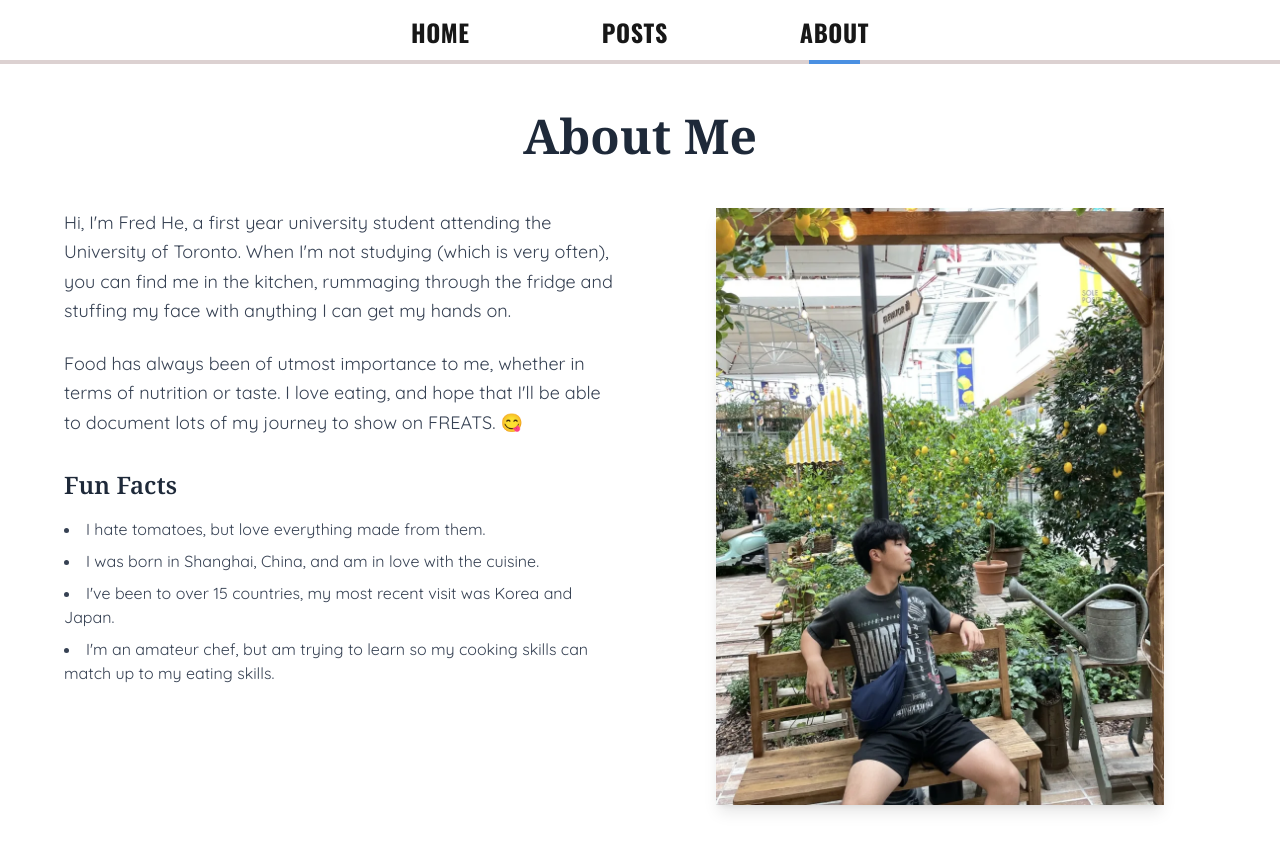
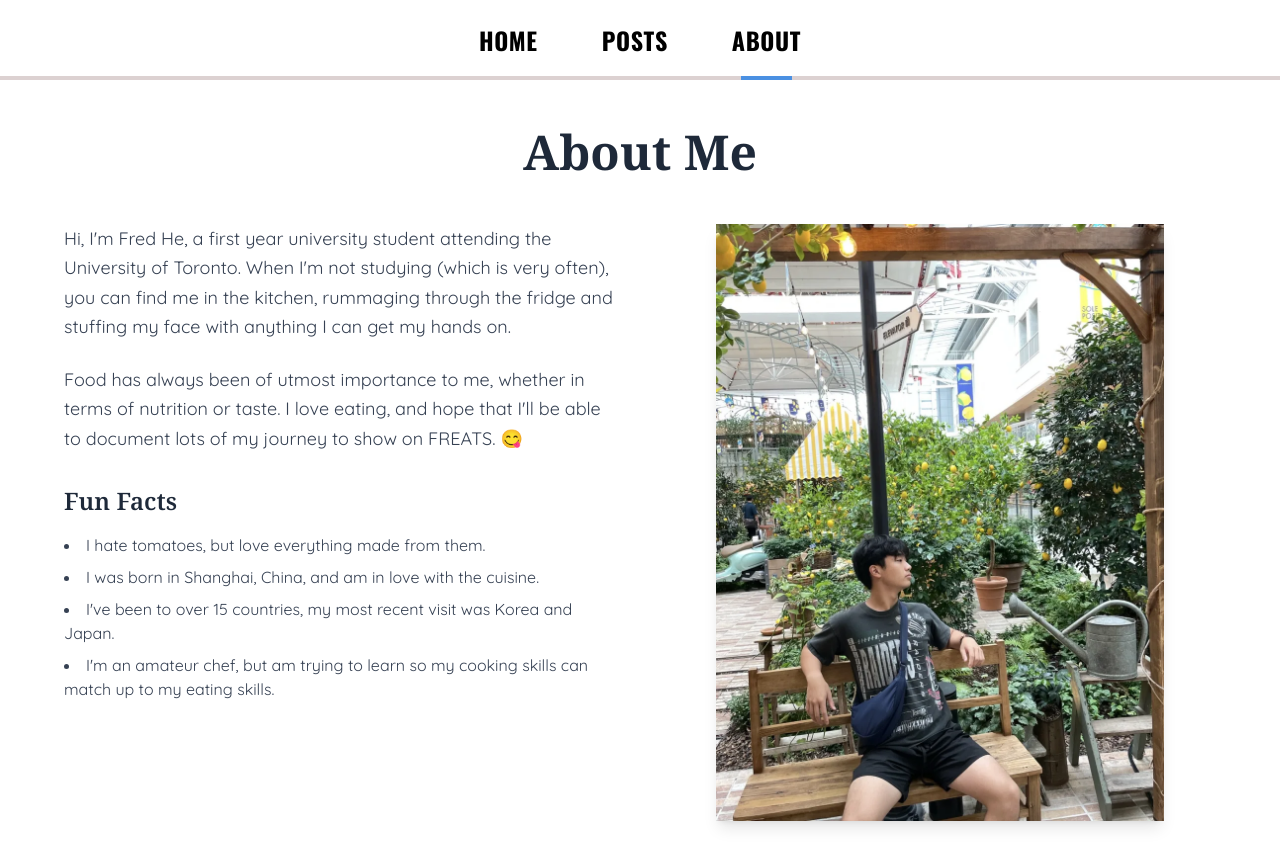
Before and after one commit to fredh2006/freats, a Next.js app in the folder freats/: page /about in a window 1280 px wide. Shown: the top 866 px of the page. Built offline with nearby package versions, Linux system fonts and the light colour scheme.

Commit message:
final changes

```diff
--- a/freats/package.json
+++ b/freats/package.json
@@ -11,6 +11,7 @@
   "dependencies": {
     "@geist-ui/core": "^2.3.8",
     "@geist-ui/icons": "^1.0.2",
+    "dotenv": "^16.4.7",
     "mongodb": "^6.15.0",
     "next": "15.2.4",
     "react": "^19.0.0",
--- a/freats/src/app/page.js
+++ b/freats/src/app/page.js
@@ -37,11 +37,11 @@ export default function Home() {
               <Button />
             </div>
           </div>
-          <Link href="posts" className="shadow-sm min-h-[180px] sm:min-h-[300px] md:min-h-[400px] lg:min-h-[500px] bg-[url(/uoft.png)] bg-cover relative overflow-hidden bg-center">
+          <Link href="posts/6701ba7dc021bc454142a088" className="shadow-sm min-h-[180px] sm:min-h-[300px] md:min-h-[400px] lg:min-h-[500px] bg-[url(/uoft.png)] bg-cover relative overflow-hidden bg-center">
             <div href="/posts" className={`${noto_serif.className} text-sm sm:text-lg md:text-xl lg:text-2xl w-full sm:w-3/4 font-bold p-1.5 sm:p-3 absolute bottom-0 left-0 bg-white`}>Dishes that Remind me of Home</div>
           </Link>
-          <Link href="/posts" className="shadow-sm min-h-[180px] sm:min-h-[300px] md:min-h-[400px] lg:min-h-[500px] bg-[url(/japan.png)] bg-cover relative overflow-hidden bg-center">
-            <div href="/posts" className={`${noto_serif.className} text-sm sm:text-lg md:text-xl lg:text-2xl w-full sm:w-3/4 font-bold p-1.5 sm:p-3 absolute bottom-0 left-0 bg-white`}>Review: Japan</div>
+          <Link href="/posts/66ad7fe0de845afb0cef7f9a" className="shadow-sm min-h-[180px] sm:min-h-[300px] md:min-h-[400px] lg:min-h-[500px] bg-[url(/japan.png)] bg-cover relative overflow-hidden bg-center">
+            <div className={`${noto_serif.className} text-sm sm:text-lg md:text-xl lg:text-2xl w-full sm:w-3/4 font-bold p-1.5 sm:p-3 absolute bottom-0 left-0 bg-white`}>Review: Japan</div>
           </Link>
         </div>
       </div>
--- a/freats/src/app/posts/page.js
+++ b/freats/src/app/posts/page.js
@@ -2,6 +2,7 @@ import { MongoClient } from "mongodb";
 import Navbar from "../../components/Navbar";
 import { Quicksand, Noto_Serif } from "next/font/google";
 import Link from "next/link";
+require('dotenv').config()
 
 const quicksand = Quicksand({
   subsets: ['latin']
@@ -11,7 +12,7 @@ const noto_serif = Noto_Serif({
   subsets: ['latin']
 })
 
-const URI = "mongodb+srv://fredhe56:ieatdogs69420@freats.tjuajhz.mongodb.net/"
+const URI = process.env.DB_LINK
 const options = []
 
 let client = new MongoClient(URI, options)
--- a/freats/src/components/Navbar.js
+++ b/freats/src/components/Navbar.js
@@ -2,6 +2,7 @@
 
 import Link from "next/link";
 import { usePathname } from 'next/navigation';
+import { useState, useEffect } from 'react';
 import { Oswald } from "next/font/google";
 
 const oswald = Oswald({
@@ -10,57 +11,145 @@ const oswald = Oswald({
 
 export default function Navbar() {
     const pathname = usePathname();
+    const [isMenuOpen, setIsMenuOpen] = useState(false);
+    const [isMobile, setIsMobile] = useState(false);
+    const [isHovering, setIsHovering] = useState(false);
 
-    return (
-        <nav className="relative w-full bg-white flex justify-center items-center py-4">
-            <div className="absolute bottom-0 left-0 w-full h-[4px] bg-[#DCD1D1]"></div>
+    useEffect(() => {
+        const handleResize = () => {
+            setIsMobile(window.innerWidth < 768);
+            if (window.innerWidth >= 768) {
+                setIsMenuOpen(false);
+            }
+        };
 
-            <div className="flex space-x-25">
+        handleResize();
+
+        window.addEventListener('resize', handleResize);
+
+        return () => window.removeEventListener('resize', handleResize);
+    }, []);
+
+    const toggleMenu = () => {
+        setIsMenuOpen(!isMenuOpen);
+    };
+
+    useEffect(() => {
+        if (!isMenuOpen) return;
+
+        const handleClickOutside = (e) => {
+            if (!e.target.closest('nav')) {
+                setIsMenuOpen(false);
+            }
+        };
+
+        document.addEventListener('click', handleClickOutside);
+        return () => document.removeEventListener('click', handleClickOutside);
+    }, [isMenuOpen]);
+
+    const NavLinks = ({ mobile = false }) => (
+        <>
             <Link
                 href="/"
-                    className={`${oswald.className} relative text-2xl font-bold tracking-wide px-4`}
+                className={`${oswald.className} relative text-2xl font-bold tracking-wide px-4 py-2 ${
+                    mobile ? 'w-full text-center' : ''
+                }`}
+                onClick={() => setIsMenuOpen(false)}
             >
-                    <span className={`
-                       "transition-all duration-300 ease-in-out
-                        hover:text-[#4A90E2] hover:scale-105 inline-block
-                        text-black"
-                    `}>
+                <span className={`transition-all duration-300 ease-in-out hover:text-[#4A90E2] inline-block text-black ${
+                    pathname === '/' ? 'text-[#4A90E2]' : ''
+                }`}>
                     HOME
                 </span>
-                    {pathname === '/' && (
+                {pathname === '/' && !mobile && (
                     <div className="absolute bottom-[-1rem] left-1/4 w-1/2 h-[4px] bg-[#4A90E2] z-10"></div>
+                )}
+                {pathname === '/' && mobile && (
+                    <div className="absolute top-0 left-0 w-1 h-full bg-[#4A90E2]"></div>
                 )}
             </Link>
             <Link
                 href="/posts"
-                    className={`${oswald.className} relative text-2xl font-bold tracking-wide px-4`}
+                className={`${oswald.className} relative text-2xl font-bold tracking-wide px-4 py-2 ${
+                    mobile ? 'w-full text-center' : ''
+                }`}
+                onClick={() => setIsMenuOpen(false)}
             >
-                    <span className={`
-                        "transition-all duration-300 ease-in-out
-                        hover:text-[#4A90E2] hover:scale-105 inline-block
-                        text-black"
-                    `}>
+                <span className={`transition-all duration-300 ease-in-out hover:text-[#4A90E2] inline-block text-black ${
+                    pathname === '/posts' ? 'text-[#4A90E2]' : ''
+                }`}>
                     POSTS
                 </span>
-                    {pathname === '/posts' && (
+                {pathname === '/posts' && !mobile && (
                     <div className="absolute bottom-[-1rem] left-1/4 w-1/2 h-[4px] bg-[#4A90E2] z-10"></div>
+                )}
+                {pathname === '/posts' && mobile && (
+                    <div className="absolute top-0 left-0 w-1 h-full bg-[#4A90E2]"></div>
                 )}
             </Link>
             <Link
                 href="/about"
-                    className={`${oswald.className} relative text-2xl font-bold tracking-wide px-4`}
+                className={`${oswald.className} relative text-2xl font-bold tracking-wide px-4 py-2 ${
+                    mobile ? 'w-full text-center' : ''
+                }`}
+                onClick={() => setIsMenuOpen(false)}
             >
-                    <span className={`
-                        "transition-all duration-300 ease-in-out
-                        hover:text-[#4A90E2] hover:scale-105 inline-block
-                        text-black"
-                    `}>
+                <span className={`transition-all duration-300 ease-in-out hover:text-[#4A90E2] inline-block text-black ${
+                    pathname === '/about' ? 'text-[#4A90E2]' : ''
+                }`}>
                     ABOUT
                 </span>
-                    {pathname === '/about' && (
+                {pathname === '/about' && !mobile && (
                     <div className="absolute bottom-[-1rem] left-1/4 w-1/2 h-[4px] bg-[#4A90E2] z-10"></div>
                 )}
+                {pathname === '/about' && mobile && (
+                    <div className="absolute top-0 left-0 w-1 h-full bg-[#4A90E2]"></div>
+                )}
             </Link>
+        </>
+    );
+
+    return (
+        <nav className={`relative w-full bg-white flex justify-center items-center py-4 transition-all duration-300 ease-in-out ${
+            isMobile ? 'h-[60px]' : 'h-[80px]'
+        }`}>
+            <div className="absolute bottom-0 left-0 w-full h-[4px] bg-[#DCD1D1]"></div>
+
+            <div className="hidden md:flex items-center space-x-8">
+                <NavLinks />
+            </div>
+
+            <div className="md:hidden absolute right-4 top-4">
+                <button
+                    onClick={toggleMenu}
+                    className="pl-2 pt-1 focus:outline-none transition duration-200"
+                    aria-label="Toggle menu"
+                    onMouseEnter={() => setIsHovering(true)}
+                    onMouseLeave={() => setIsHovering(false)}
+                >
+                    {!isMenuOpen ? (
+                        <div className="space-y-1.5">
+                            <span className={`block w-6 h-0.5 rounded-full transition-colors duration-300 ${isHovering ? 'bg-[#4A90E2]' : 'bg-gray-800'}`}></span>
+                            <span className={`block w-6 h-0.5 rounded-full transition-colors duration-300 ${isHovering ? 'bg-[#4A90E2]' : 'bg-gray-800'}`}></span>
+                            <span className={`block w-6 h-0.5 rounded-full transition-colors duration-300 ${isHovering ? 'bg-[#4A90E2]' : 'bg-gray-800'}`}></span>
+                        </div>
+                    ) : (
+                        <div className="relative w-6 h-6">
+                            <span className={`absolute top-3 w-6 h-0.5 rounded-full transform rotate-45 transition-colors duration-300 ${isHovering ? 'bg-[#4A90E2]' : 'bg-gray-800'}`}></span>
+                            <span className={`absolute top-3 w-6 h-0.5 rounded-full transform -rotate-45 transition-colors duration-300 ${isHovering ? 'bg-[#4A90E2]' : 'bg-gray-800'}`}></span>
+                        </div>
+                    )}
+                </button>
+            </div>
+
+            <div
+                className={`md:hidden absolute top-[60px] left-0 w-full bg-white shadow-lg z-20 transform origin-top transition-all duration-300 ease-in-out ${
+                    isMenuOpen ? 'opacity-100 scale-y-100' : 'opacity-0 scale-y-0 pointer-events-none'
+                }`}
+            >
+                <div className="flex flex-col divide-y divide-gray-100">
+                    <NavLinks mobile={true} />
+                </div>
             </div>
         </nav>
     );
```
Also changed, not shown: freats/src/app/posts/[id]/page.js (+6 -26 lines), 1 other file (tests, documents, lock files or other folders). Lines whose indentation alone changed are shown as unchanged.
